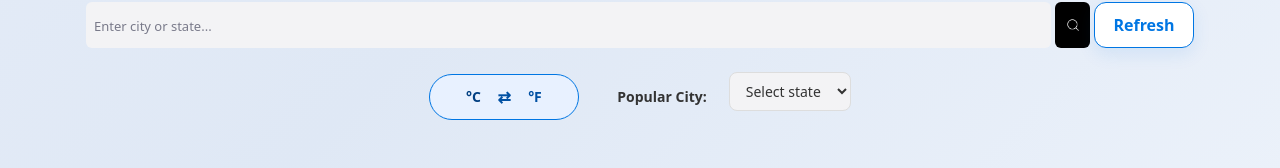
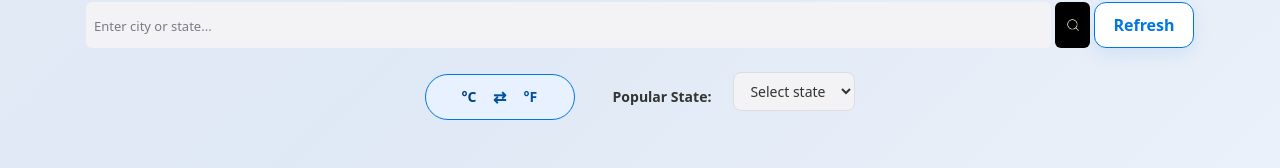
Before and after one commit to haywhynism/AppWeather, a React (Vite) app: page / in a window 1280 px wide. Shown: the part 153-321 px from the top of the page. Built offline with nearby package versions, Linux system fonts and the light colour scheme.

Commit message:
restyling of the interface

```diff
--- a/src/App.jsx
+++ b/src/App.jsx
@@ -205,9 +205,9 @@ function App() {
           <span className="switch-icon">⇄</span>
           <span className="switch-label">°F</span>
         </button>
-        <div className="popular d-flex align-items-center">
+        <div className="popular ">
           <label htmlFor="states" className="popular-label">
-            Popular City:{" "}
+            Popular State:{" "}
           </label>
           <select
             name="states"
```
